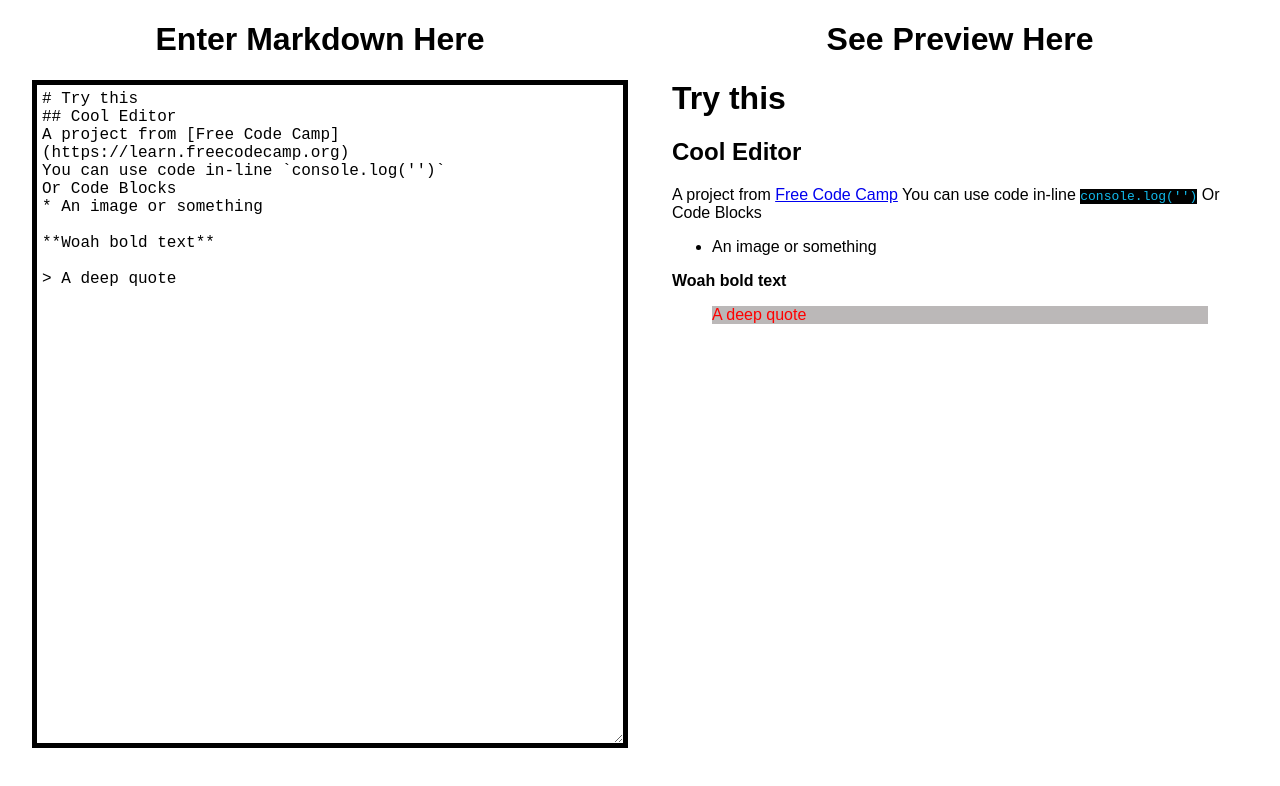
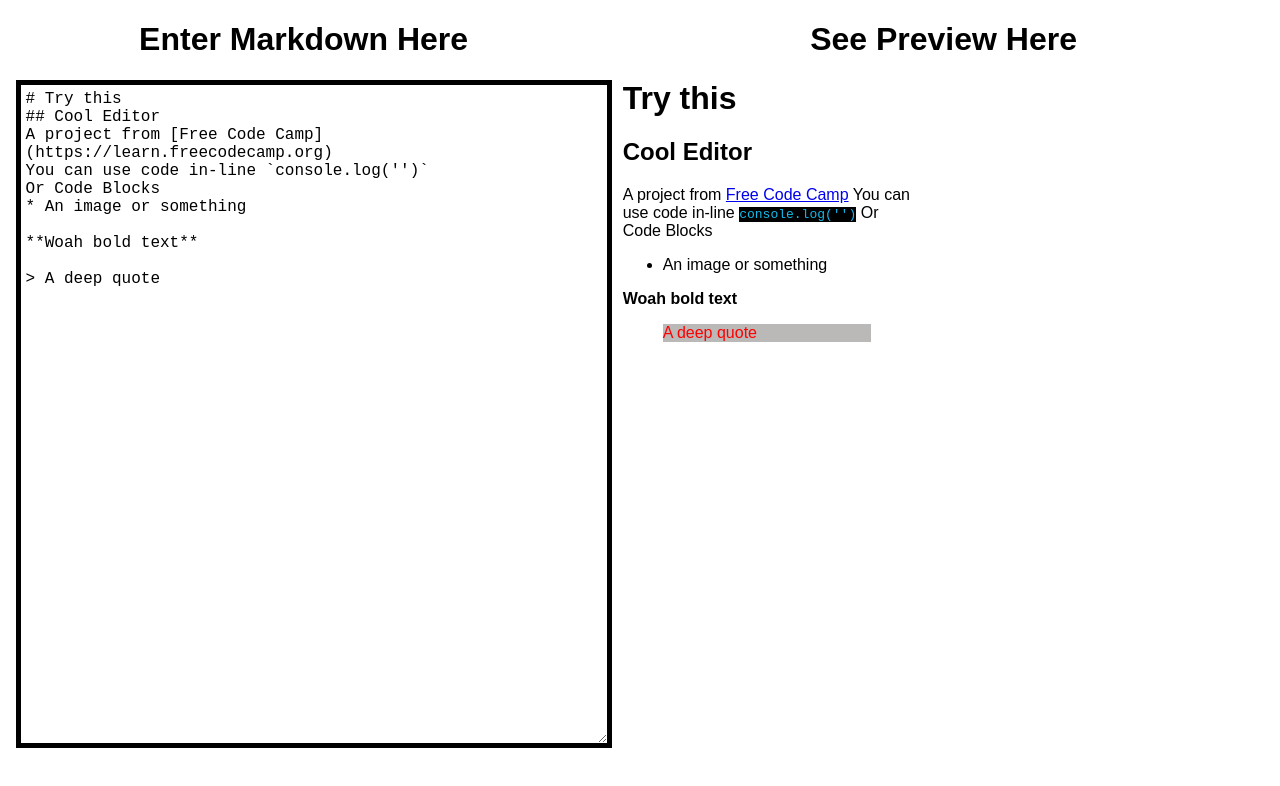
Before and after one commit to petercr/markdown-preview, a React (Create React App) app: page / in a window 1280 px wide. Shown: the top 786 px of the page. Built offline with nearby package versions, Linux system fonts and the light colour scheme.

Commit message:
styling for <img> to contain lg pics And changed #preview to .preview

```diff
--- a/src/App.css
+++ b/src/App.css
@@ -18,6 +18,11 @@ blockquote {
   color: red;
 }
 
+img {
+  height: 25%;
+  width: 25%;
+}
+
 /* Styling by class */
 .top {
   width: 100%;
@@ -25,6 +30,10 @@ blockquote {
 }
 
 .editor {
+  width: 45%;
+}
+
+.preview {
   width: 45%;
 }
 
@@ -37,6 +46,6 @@ blockquote {
   padding: 5px;
 }
 
-#preview {
+/* #preview {
   width: 45%;
-}
+} */
```
